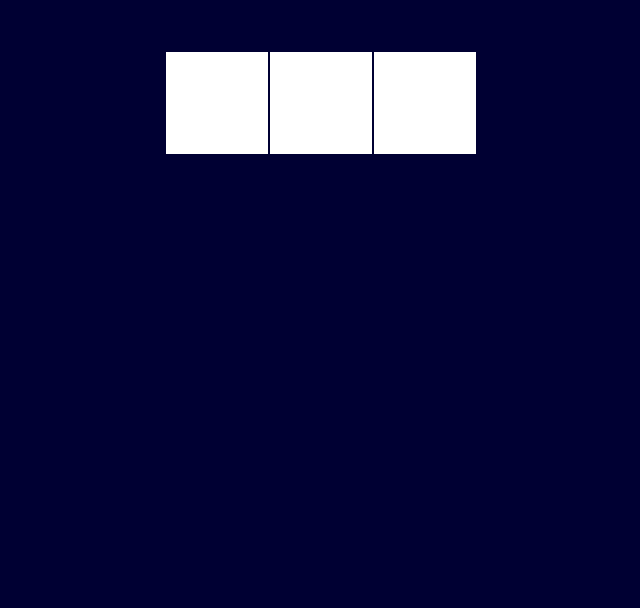
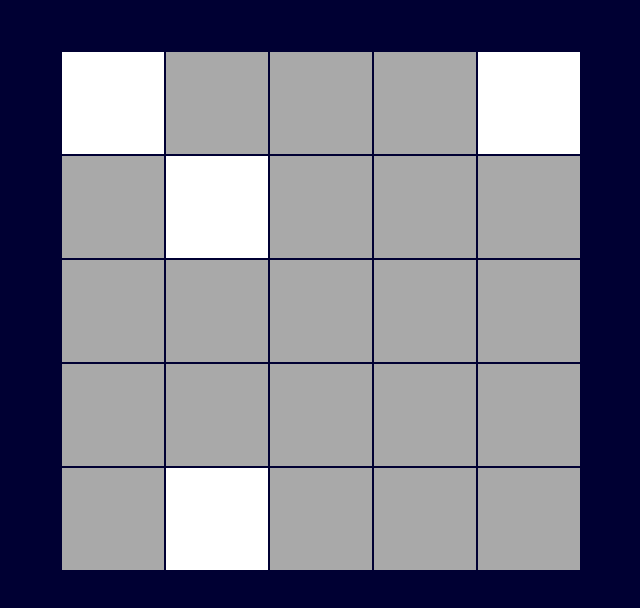
Before and after one commit to hassnian/lights-out, a React (Create React App) app: page / in a window 1280 px wide. Shown: the top 608 px of the page, without its empty margins (319-959 px from the left). Built offline with nearby package versions, Linux system fonts and the light colour scheme.

Commit message:
board showing

```diff
--- a/src/Board.js
+++ b/src/Board.js
@@ -3,14 +3,17 @@
 import './Board.css';
 
 class Board extends Component {
-
+  static defaultProps={
+    nRows:5,
+    nCols:5,
+    chanceLightStartsOn:0.25
+  };
   constructor(props) {
     super(props);
     this.state={
-
+      hasWon:false,
+      board:this.createBoard()
     }
-
-    // TODO: set initial state
   }
 
   /** create a board nrows high/ncols wide, each cell randomly lit or unlit */
@@ -18,6 +21,13 @@
   createBoard() {
     let board = [];
     // TODO: create array-of-arrays of true/false values
+    for(let y=0;y<this.props.nRows;y++){
+      let row=[];
+      for (let x=0;x<this.props.nCols;x++){
+        row.push(Math.random()<this.props.chanceLightStartsOn)
+      }
+      board.push(row)
+    }
     return board
   }
 
@@ -49,22 +59,18 @@
   /** Render game board or winning message. */
 
   render() {
-    // if the game is won, just show a winning msg & render nothing else
-
-    // TODO
-
-    // make table board
-
-    // TODO
+    let tblBoard=[];
+    for(let y=0;y<this.props.nRows;y++){
+      let row=[];
+      for (let x=0;x<this.props.nCols;x++){
+        let coord=`${y}-${x}`
+        row.push(<Cell key={coord} isLit={this.state.board[y][x]}/>)
+      }
+      tblBoard.push(<tr key={y}>{row}</tr>)
+    }
     return(
       <table className="Board">
-        <tbody>
-          <tr>
-            <Cell isLit={true}/>
-            <Cell isLit={true}/>
-            <Cell isLit={true}/>
-          </tr>
-        </tbody>
+        <tbody>{tblBoard}</tbody>
       </table>
     )
   }
```
